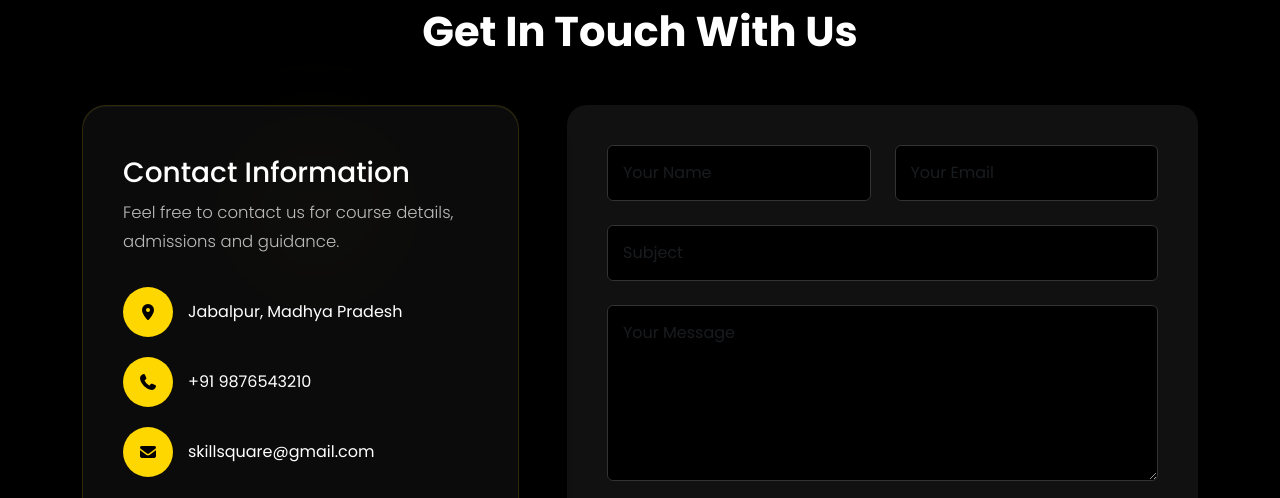
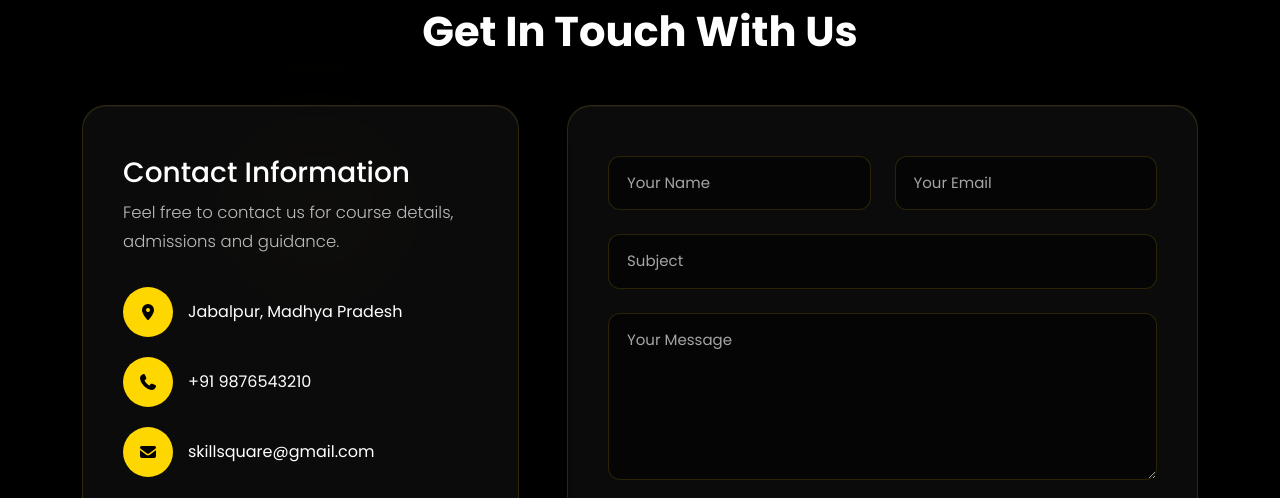
Before and after one commit to meghachoudhary213/Skill-Square, a plain HTML site: page index.html in a window 1280 px wide. Shown: the part 4537-5035 px from the top of the page. Drawn offline with nearby package versions, Linux system fonts and the light colour scheme.

Commit message:
feat: enable index page contact form database submissions and fix input text visibility

```diff
--- a/CSS/style.css
+++ b/CSS/style.css
@@ -649,23 +649,42 @@ body {
 }
 
 .contact-form {
-    background: #111;
-    padding: 40px;
-    border-radius: 20px;
+    background: rgba(17, 17, 17, 0.65);
+    backdrop-filter: blur(15px);
+    -webkit-backdrop-filter: blur(15px);
+    padding: 50px 40px;
+    border-radius: 24px;
+    border: 1.5px solid rgba(255, 215, 0, 0.15);
+    box-shadow: 0 20px 45px rgba(0, 0, 0, 0.7), inset 0 1px 0 rgba(255, 255, 255, 0.05);
+    transition: all 0.4s ease;
+}
+
+.contact-form:hover {
+    border-color: rgba(255, 215, 0, 0.3);
+    box-shadow: 0 25px 50px rgba(0, 0, 0, 0.8), 0 0 30px rgba(255, 215, 0, 0.05);
 }
 
 .form-control {
-    background: #000;
-    border: 1px solid #333;
-    color: white;
-    padding: 15px;
+    background: rgba(0, 0, 0, 0.5) !important;
+    border: 1.5px solid rgba(255, 215, 0, 0.15) !important;
+    color: #ffffff !important;
+    padding: 15px 18px !important;
+    border-radius: 12px !important;
+    font-size: 15px !important;
+    transition: all 0.3s ease !important;
+}
+
+.form-control::placeholder {
+    color: rgba(255, 255, 255, 0.8) !important;
+    opacity: 0.8 !important;
 }
 
 .form-control:focus {
-    background: #000;
-    color: white;
-    border-color: gold;
-    box-shadow: none;
+    background: rgba(0, 0, 0, 0.75) !important;
+    color: #ffffff !important;
+    border-color: #ffd700 !important;
+    box-shadow: 0 0 15px rgba(255, 215, 0, 0.25) !important;
+    outline: none !important;
 }
 
 /* Footer */
--- a/index.html
+++ b/index.html
@@ -16,7 +16,7 @@
     <!-- Font Awesome (Local) -->
     <link rel="stylesheet" href="fontawesome/css/all.min.css?v=1.4">
     <!-- Custom CSS -->
-    <link rel="stylesheet" href="CSS/style.css?v=1.7">
+    <link rel="stylesheet" href="CSS/style.css?v=1.8">
 </head>
 
 <body>
@@ -873,33 +873,31 @@
 
                 </div>
 
-                <!-- Contact Form -->
-
                 <div class="col-lg-7">
 
                     <div class="contact-form">
 
-                        <form>
+                        <form id="contactForm">
 
                             <div class="row">
 
                                 <div class="col-md-6 mb-4">
 
-                                    <input type="text" class="form-control" placeholder="Your Name">
+                                    <input type="text" id="contactName" class="form-control" placeholder="Your Name" required>
 
                                 </div>
 
                                 <div class="col-md-6 mb-4">
 
-                                    <input type="email" class="form-control" placeholder="Your Email">
+                                    <input type="email" id="contactEmail" class="form-control" placeholder="Your Email" required>
 
                                 </div>
 
                             </div>
 
-                            <input type="text" class="form-control mb-4" placeholder="Subject">
+                            <input type="text" id="contactSubject" class="form-control mb-4" placeholder="Subject" required>
 
-                            <textarea class="form-control mb-4" rows="6" placeholder="Your Message"></textarea>
+                            <textarea id="contactMessage" class="form-control mb-4" rows="6" placeholder="Your Message" required></textarea>
 
                             <button type="submit" class="btn btn-warning btn-lg">
 
@@ -956,7 +954,8 @@
     <script src="https://cdn.jsdelivr.net/npm/bootstrap@5.3.3/dist/js/bootstrap.bundle.min.js"></script>
 
     <!-- Custom JS -->
-    <script src="javascript/script.js?v=1.4"></script>
+    <script src="javascript/script.js?v=1.7"></script>
+    <script src="javascript/contact.js?v=1.7"></script>
 
 </body>
 
```
Also changed, not shown: contact.html (+1 -1 lines).
